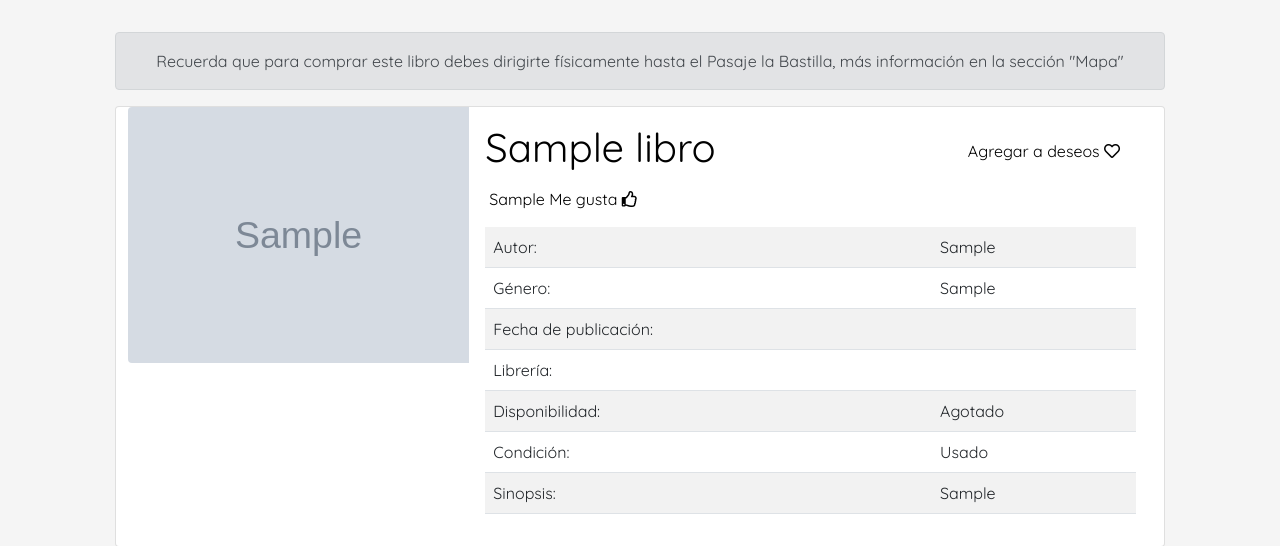
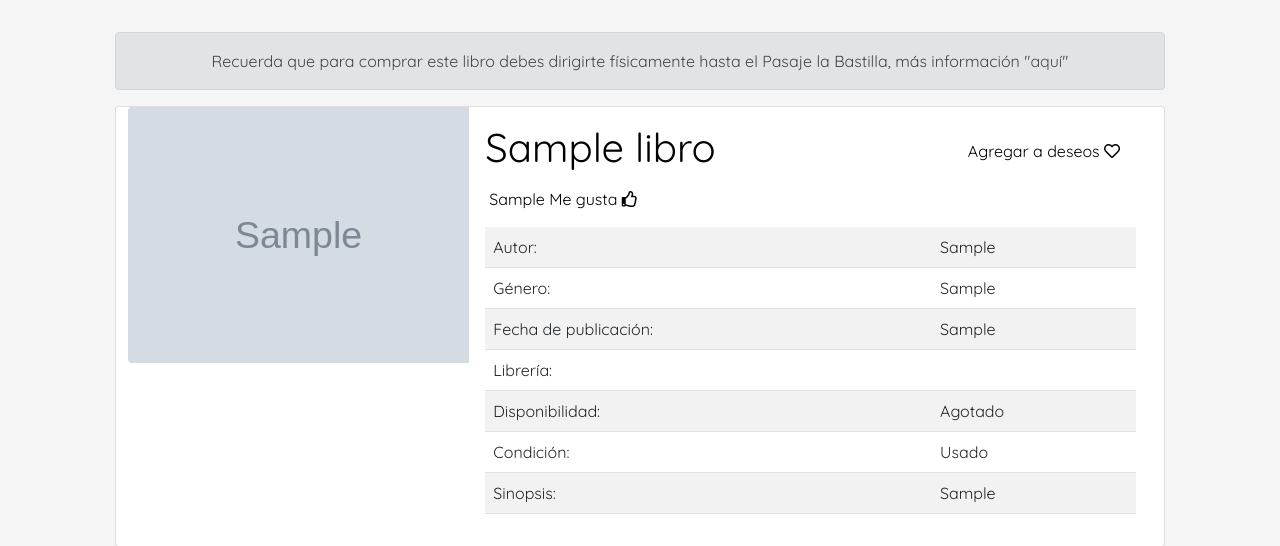
Before and after one commit to proyectoBastilla/pagina_principal, a PHP site: page /libros?a=desc&id=1 in a window 1280 px wide. Shown: the part 72-618 px from the top of the page. Run offline with PHP 8.4, Linux system fonts and the light colour scheme; tables that the repository leaves empty or names only in its code hold one stand-in row (values such as "Sample post"); grey boxes marked "Sample" are stand-in pictures; data that the repository does not hold is empty.

Commit message:
Cambios mínimos

```diff
--- a/css/styles.css
+++ b/css/styles.css
@@ -67,6 +67,7 @@ a:hover {
 .header__nav-item:hover,
 .header__nav-item a:hover {
   color: #FFF;
+  text-decoration: underline;
 }
 
 .header .icon {
@@ -337,6 +338,15 @@ a:hover {
 
 .libros__tarjeta:hover .libros__tarjeta-info {
   opacity: 1;
+}
+
+#link-libro {
+  color: #4e4e4e;
+}
+
+#link-libro:hover {
+  text-decoration: underline;
+  color: #000;
 }
 
 /* Botón para ir arriba */
--- a/libros.php
+++ b/libros.php
@@ -49,7 +49,7 @@ include("./includes/header.php") ?>
 
     <!-- Alerta avisando que la página no es para la compra de libros -->
     <div class="container-fluid alert alert-secondary text-center mb-3" style="max-width: 1050px;" role="alert">
-      Recuerda que para comprar este libro debes dirigirte físicamente hasta el Pasaje la Bastilla, más información en la sección "Mapa"
+      Recuerda que para comprar este libro debes dirigirte físicamente hasta el Pasaje la Bastilla, más información "<a id="link-libro" href="mapa">aquí</a>"
     </div>
 
     <!-- Tarjeta general libro -->
```
